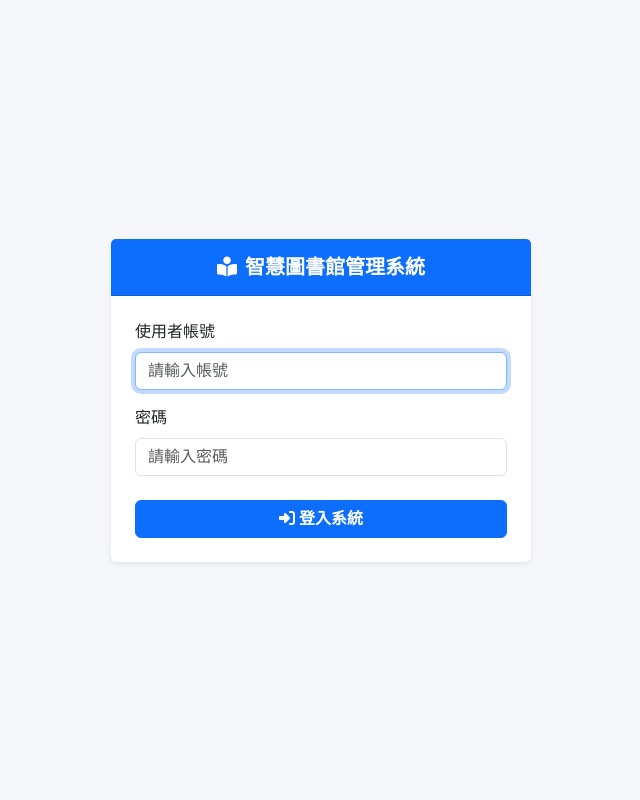
After one commit to leowu0329/djangoLib, a Django app: page /accounts/login/ in a window 1280 px wide. The commit adds this page. Shown: the whole page, without its empty margins (319-959 px from the left). Run offline with Django 5.2, Linux system fonts and the light colour scheme.

Commit message:
第二個重要思維：完整業務流程

```diff
--- /dev/null
+++ b/books/templates/registration/login.html
@@ -0,0 +1,51 @@
+<!DOCTYPE html>
+<html lang="zh-Hant">
+<head>
+    <meta charset="UTF-8">
+    <meta name="viewport" content="width=device-width, initial-scale=1.0">
+    <title>系統登入 - 智慧圖書館管理系統</title>
+    <link rel="preconnect" href="https://fonts.googleapis.com">
+    <link rel="preconnect" href="https://fonts.gstatic.com" crossorigin>
+    <link href="https://fonts.googleapis.com/css2?family=Noto+Sans+TC:wght@400;500;700&family=Roboto:wght@400;500;700&display=swap" rel="stylesheet">
+    <link href="https://cdn.jsdelivr.net/npm/bootstrap@5.3.3/dist/css/bootstrap.min.css" rel="stylesheet">
+    <link href="https://cdnjs.cloudflare.com/ajax/libs/font-awesome/6.5.2/css/all.min.css" rel="stylesheet">
+    <style>
+        body {
+            font-family: 'Roboto', 'Noto Sans TC', sans-serif;
+            background-color: #f4f6f9;
+        }
+    </style>
+</head>
+<body class="d-flex align-items-center justify-content-center vh-100">
+    <div class="card border-0 shadow-sm" style="width: 100%; max-width: 420px;">
+        <div class="card-header bg-primary text-white text-center py-3">
+            <h5 class="mb-0 fw-bold">
+                <i class="fa-solid fa-book-open-reader me-2"></i>智慧圖書館管理系統
+            </h5>
+        </div>
+        <div class="card-body p-4">
+            {% if form.errors %}
+            <div class="alert alert-danger py-2 small">
+                <i class="fa-solid fa-circle-exclamation me-1"></i>帳號或密碼錯誤，請重新輸入。
+            </div>
+            {% endif %}
+
+            <form method="post" action="{% url 'login' %}">
+                {% csrf_token %}
+                <input type="hidden" name="next" value="{{ next }}">
+                <div class="mb-3">
+                    <label class="form-label fw-medium">使用者帳號</label>
+                    <input type="text" name="username" class="form-control" placeholder="請輸入帳號" required autofocus>
+                </div>
+                <div class="mb-4">
+                    <label class="form-label fw-medium">密碼</label>
+                    <input type="password" name="password" class="form-control" placeholder="請輸入密碼" required>
+                </div>
+                <button type="submit" class="btn btn-primary w-100 fw-bold">
+                    <i class="fa-solid fa-right-to-bracket me-1"></i>登入系統
+                </button>
+            </form>
+        </div>
+    </div>
+</body>
+</html>
--- a/src/settings.py
+++ b/src/settings.py
@@ -78,5 +78,9 @@ USE_I18N = True
 USE_TZ = True
 STATIC_URL = 'static/'
 
+LOGIN_URL = "/accounts/login/"
+LOGIN_REDIRECT_URL = "/"
+LOGOUT_REDIRECT_URL = "/accounts/login/"
+
 # 3. 讀取 Cloudinary 憑證（將預設值改為空字串 ''，確保不再出現 'demo'） CLOUDINARY_STORAGE = { 'CLOUD_NAME': os.environ.get('CLOUDINARY_CLOUD_NAME', ''), 'API_KEY': os.environ.get('CLOUDINARY_API_KEY', ''), 'API_SECRET': os.environ.get('CLOUDINARY_API_SECRET', ''), }
 DEFAULT_AUTO_FIELD = 'django.db.models.BigAutoField'
--- a/src/urls.py
+++ b/src/urls.py
@@ -2,6 +2,7 @@ from django.contrib import admin
 from django.urls import path, include
 
 urlpatterns = [
-    path('admin/', admin.site.urls),
-    path('', include('books.urls')),
+    path("admin/", admin.site.urls),
+    path("accounts/", include("django.contrib.auth.urls")),
+    path("", include("books.urls")),
 ]
```
Also changed, not shown: books/templates/books/base.html (+16 -3 lines).
